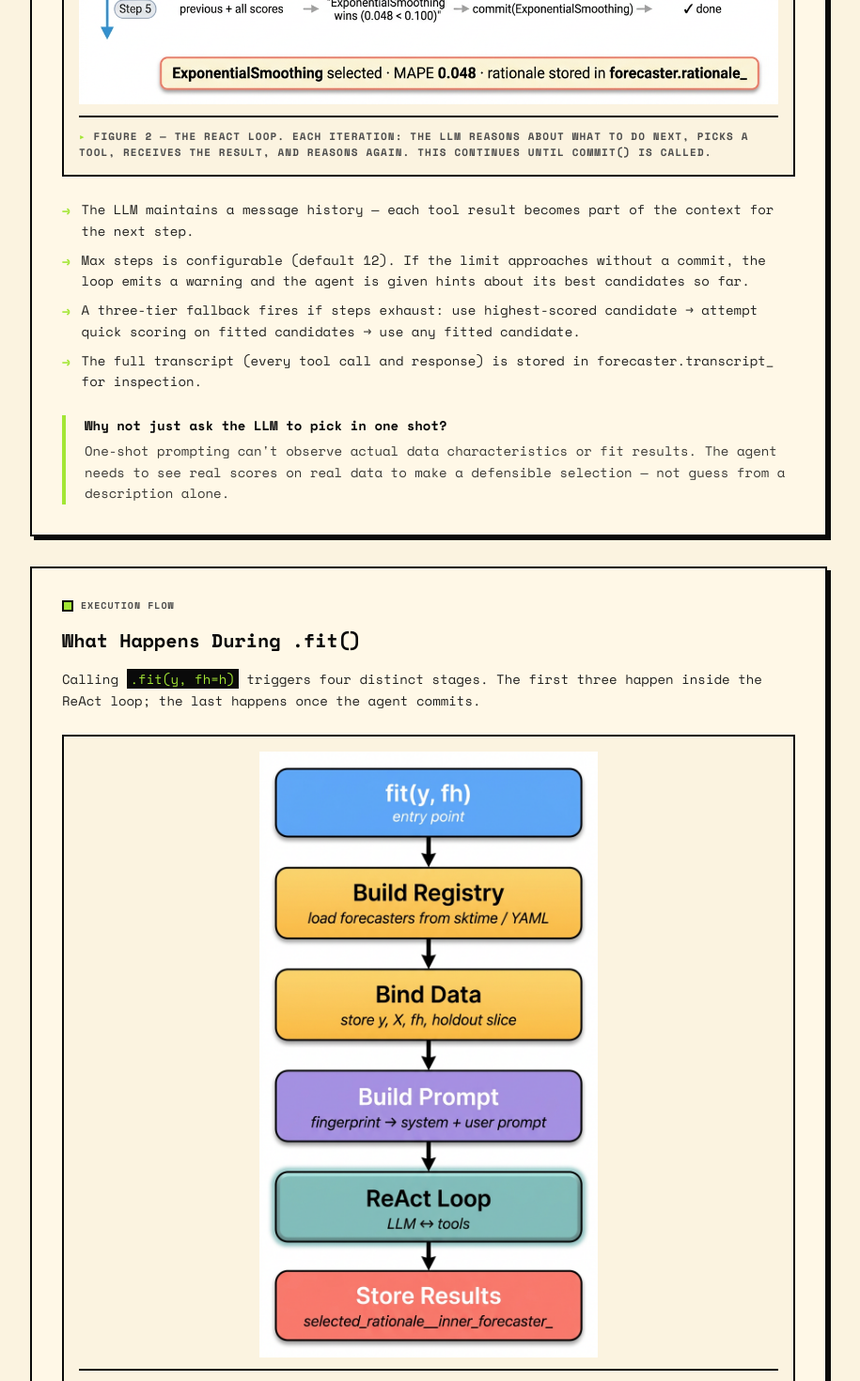
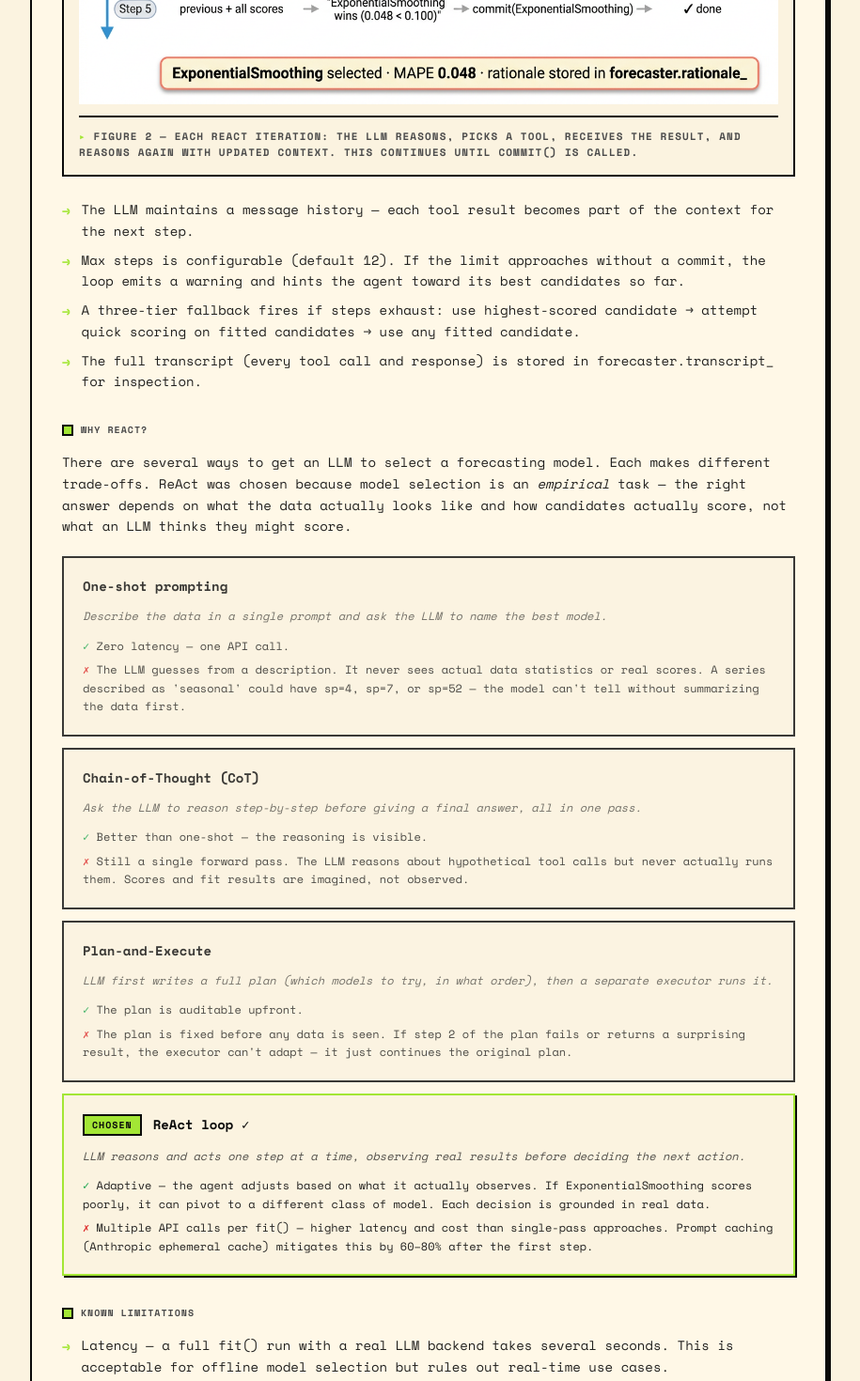
Before and after one commit to kpal002/portfolio, a Next.js app: page /projects/sktime-agentic-forecaster in a window 1280 px wide. Shown: the part 3940-5410 px from the top of the page at 94% size, without its empty margins (184-1099 px from the left). Built offline with nearby package versions, Linux system fonts and the light colour scheme.

Commit message:
Expand ReAct loop section with approach comparison and known limitations

```diff
--- a/app/projects/sktime-agentic-forecaster/page.jsx
+++ b/app/projects/sktime-agentic-forecaster/page.jsx
@@ -290,32 +290,102 @@ export default function SkTimeAgenticPage() {
           <SectionLabel>Core Mechanism</SectionLabel>
           <h2 className="mb-4 text-xl font-bold">The ReAct Loop</h2>
           <p className="text-sm leading-relaxed text-ink/90 mb-2">
-            <strong>ReAct</strong> (Reasoning + Acting) is a prompting pattern where the LLM
-            alternates between reasoning steps (<em>"I should check if this series has seasonality
-            before picking a model"</em>) and action steps (<em>"call summarize_data"</em>). This
-            back-and-forth continues until the agent calls <code className="bg-ink text-accent px-1">commit</code>.
+            <strong>ReAct</strong> (Reasoning + Acting) is a prompting pattern introduced in a
+            2022 paper by Yao et al. The LLM alternates between a <em>thought</em> step —
+            reasoning about what to do next — and an <em>act</em> step — calling a tool and
+            observing the result. Each observation is appended to the message history, giving
+            the model a growing context of everything it has tried so far.
           </p>
           <Diagram
             src="/projects/sktime/03_react_loop.png"
             alt="ReAct loop diagram showing the reasoning and acting cycle"
-            caption="Figure 2 — The ReAct loop. Each iteration: the LLM reasons about what to do next, picks a tool, receives the result, and reasons again. This continues until commit() is called."
+            caption="Figure 2 — Each ReAct iteration: the LLM reasons, picks a tool, receives the result, and reasons again with updated context. This continues until commit() is called."
           />
           <BulletList items={[
             "The LLM maintains a message history — each tool result becomes part of the context for the next step.",
-            "Max steps is configurable (default 12). If the limit approaches without a commit, the loop emits a warning and the agent is given hints about its best candidates so far.",
+            "Max steps is configurable (default 12). If the limit approaches without a commit, the loop emits a warning and hints the agent toward its best candidates so far.",
             "A three-tier fallback fires if steps exhaust: use highest-scored candidate → attempt quick scoring on fitted candidates → use any fitted candidate.",
             "The full transcript (every tool call and response) is stored in forecaster.transcript_ for inspection.",
           ]} />
-          <div className="mt-6 border-l-4 border-accent pl-5">
-            <p className="text-sm font-bold leading-relaxed">
-              Why not just ask the LLM to pick in one shot?
-            </p>
-            <p className="mt-1 text-sm leading-relaxed text-ink/80">
-              One-shot prompting can't observe actual data characteristics or fit results.
-              The agent needs to see real scores on real data to make a defensible selection —
-              not guess from a description alone.
-            </p>
+
+          {/* Why ReAct */}
+          <div className="mt-8 mb-4 flex items-center gap-2">
+            <div className="h-3 w-3 shrink-0 border-2 border-ink bg-accent" />
+            <p className="text-[10px] font-bold uppercase tracking-widest text-muted">Why ReAct?</p>
           </div>
+          <p className="text-sm leading-relaxed text-ink/90 mb-5">
+            There are several ways to get an LLM to select a forecasting model. Each makes
+            different trade-offs. ReAct was chosen because model selection is an
+            <em> empirical</em> task — the right answer depends on what the data actually looks
+            like and how candidates actually score, not what an LLM thinks they might score.
+          </p>
+          <div className="space-y-3">
+            {[
+              {
+                approach: "One-shot prompting",
+                what: "Describe the data in a single prompt and ask the LLM to name the best model.",
+                pro: "Zero latency — one API call.",
+                con: "The LLM guesses from a description. It never sees actual data statistics or real scores. A series described as 'seasonal' could have sp=4, sp=7, or sp=52 — the model can't tell without summarizing the data first.",
+                chosen: false,
+              },
+              {
+                approach: "Chain-of-Thought (CoT)",
+                what: "Ask the LLM to reason step-by-step before giving a final answer, all in one pass.",
+                pro: "Better than one-shot — the reasoning is visible.",
+                con: "Still a single forward pass. The LLM reasons about hypothetical tool calls but never actually runs them. Scores and fit results are imagined, not observed.",
+                chosen: false,
+              },
+              {
+                approach: "Plan-and-Execute",
+                what: "LLM first writes a full plan (which models to try, in what order), then a separate executor runs it.",
+                pro: "The plan is auditable upfront.",
+                con: "The plan is fixed before any data is seen. If step 2 of the plan fails or returns a surprising result, the executor can't adapt — it just continues the original plan.",
+                chosen: false,
+              },
+              {
+                approach: "ReAct loop ✓",
+                what: "LLM reasons and acts one step at a time, observing real results before deciding the next action.",
+                pro: "Adaptive — the agent adjusts based on what it actually observes. If ExponentialSmoothing scores poorly, it can pivot to a different class of model. Each decision is grounded in real data.",
+                con: "Multiple API calls per fit() — higher latency and cost than single-pass approaches. Prompt caching (Anthropic ephemeral cache) mitigates this by 60–80% after the first step.",
+                chosen: true,
+              },
+            ].map((item) => (
+              <div
+                key={item.approach}
+                className={`border-2 p-5 ${item.chosen ? "border-accent bg-bg shadow-brutal-sm" : "border-ink bg-bg opacity-80"}`}
+              >
+                <div className="flex items-center gap-3 mb-3">
+                  {item.chosen && (
+                    <span className="border-2 border-ink bg-accent px-2 py-0.5 text-[10px] font-bold uppercase tracking-widest text-ink shrink-0">
+                      chosen
+                    </span>
+                  )}
+                  <p className="text-sm font-bold">{item.approach}</p>
+                </div>
+                <p className="text-[12px] leading-relaxed text-ink/70 mb-3 italic">{item.what}</p>
+                <div className="space-y-1.5">
+                  <p className="text-[12px] leading-relaxed text-ink/90">
+                    <span className="font-bold text-ok">✓ </span>{item.pro}
+                  </p>
+                  <p className="text-[12px] leading-relaxed text-ink/90">
+                    <span className="font-bold text-red-600">✗ </span>{item.con}
+                  </p>
+                </div>
+              </div>
+            ))}
+          </div>
+
+          {/* Limitations */}
+          <div className="mt-8 mb-4 flex items-center gap-2">
+            <div className="h-3 w-3 shrink-0 border-2 border-ink bg-accent" />
+            <p className="text-[10px] font-bold uppercase tracking-widest text-muted">Known Limitations</p>
+          </div>
+          <BulletList items={[
+            "Latency — a full fit() run with a real LLM backend takes several seconds. This is acceptable for offline model selection but rules out real-time use cases.",
+            "Loop instability — LLMs can get stuck calling the same tool repeatedly without committing. The max_steps cap and three-tier fallback are mitigations, not solutions. Better prompting or a fine-tuned model would help.",
+            "Context length — the message history grows with every step. On very long runs (many candidates, verbose tool results) the context can become expensive. Tool results are kept terse to limit this.",
+            "Non-determinism — two runs on the same data with the same prompt can select different models. Temperature=0 reduces this but doesn't eliminate it for all backends.",
+          ]} />
         </Card>
 
         {/* ── 7. Fit Stages ── */}
```
